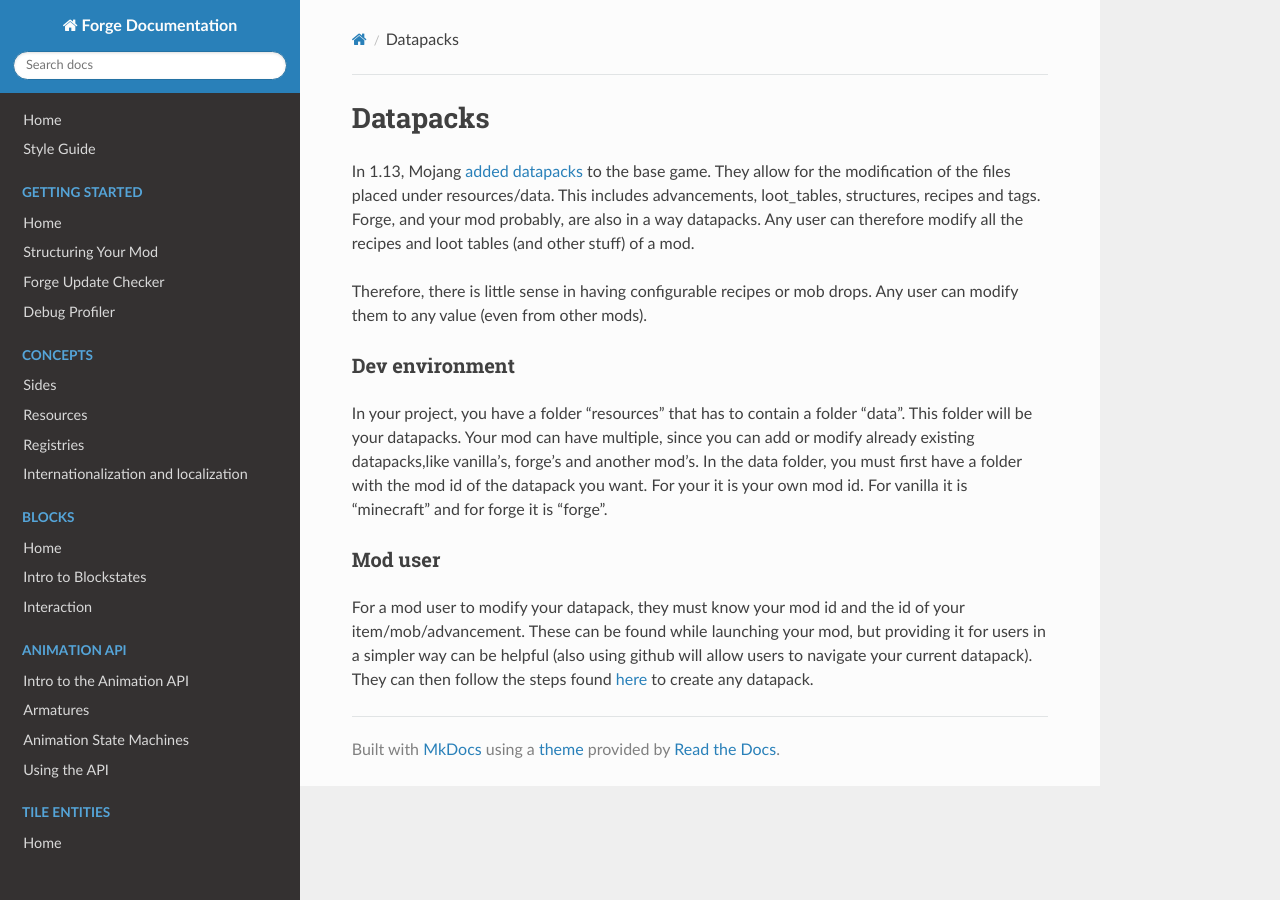
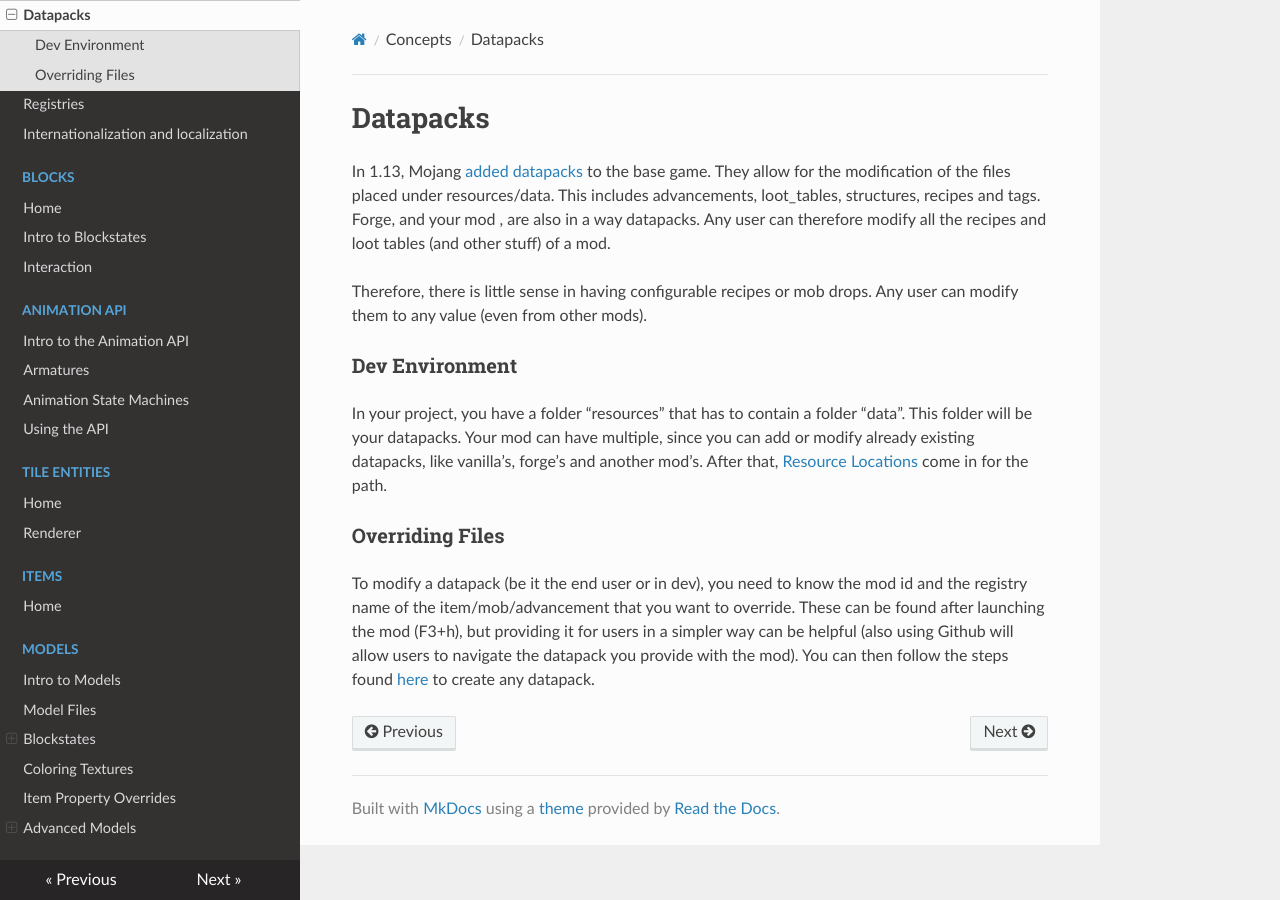
Before and after one commit to MinecraftForge/Documentation, an MkDocs documentation site: the page built from docs/concepts/datapacks.md, in a window 1280 px wide. Built offline with MkDocs 1.6.1, drawn with Linux system fonts in a browser that asks for light colours; nearby versions of some CDN libraries.

Commit message:
Modified the page and added references in other pages

```diff
--- a/docs/concepts/datapacks.md
+++ b/docs/concepts/datapacks.md
@@ -2,15 +2,18 @@ Datapacks
 =========
 In 1.13, Mojang [added datapacks](https://minecraft.gamepedia.com/Data_pack) to the base game. They allow for the modification of the files placed under resources/data.
 This includes advancements, loot_tables, structures, recipes and tags.
-Forge, and your mod probably, are also in a way datapacks. Any user can therefore modify all the recipes and loot tables (and other stuff) of a mod.
+Forge, and your mod , are also in a way datapacks. Any user can therefore modify all the recipes and loot tables (and other stuff) of a mod.
 
 Therefore, there is little sense in having configurable recipes or mob drops. Any user can modify them to any value (even from other mods).
 
-### Dev environment
+### Dev Environment
 In your project, you have a folder "resources" that has to contain a folder "data". This folder will be your datapacks.
-Your mod can have multiple, since you can add or modify already existing datapacks,like vanilla's, forge's and another mod's.
-In the data folder, you must first have a folder with the mod id of the datapack you want. For your it is your own mod id. For vanilla it is "minecraft" and for forge it is "forge".
+Your mod can have multiple, since you can add or modify already existing datapacks, like vanilla's, forge's and another mod's.
+After that, [Resource Locations][resloc] come in for the path.
 
-### Mod user
-For a mod user to modify your datapack, they must know your mod id and the id of your item/mob/advancement. These can be found while launching your mod, but providing it for users in a simpler way can be helpful (also using github will allow users to navigate your current datapack).
-They can then follow the steps found [here](https://minecraft.gamepedia.com/Tutorials/Creating_a_data_pack) to create any datapack.
+### Overriding Files
+To modify a datapack (be it the end user or in dev), you need to know the mod id and the registry name of the item/mob/advancement that you want to override.
+These can be found after launching the mod (F3+h), but providing it for users in a simpler way can be helpful (also using Github will allow users to navigate the datapack you provide with the mod).
+You can then follow the steps found [here](https://minecraft.gamepedia.com/Tutorials/Creating_a_data_pack) to create any datapack.
+
+[resloc]: resource.md
--- a/mkdocs.yml
+++ b/mkdocs.yml
@@ -10,6 +10,7 @@ nav:
   - Concepts:
     - Sides: 'concepts/sides.md'
     - Resources: 'concepts/resources.md'
+    - Datapacks: 'concepts/datapacks.md'
     - Registries: 'concepts/registries.md'
     - Internationalization and localization: 'concepts/internationalization.md'
   - Blocks:
```
Also changed, not shown: docs/utilities/recipes.md (+2 -1 lines), docs/utilities/tags.md (+2 -1 lines).
